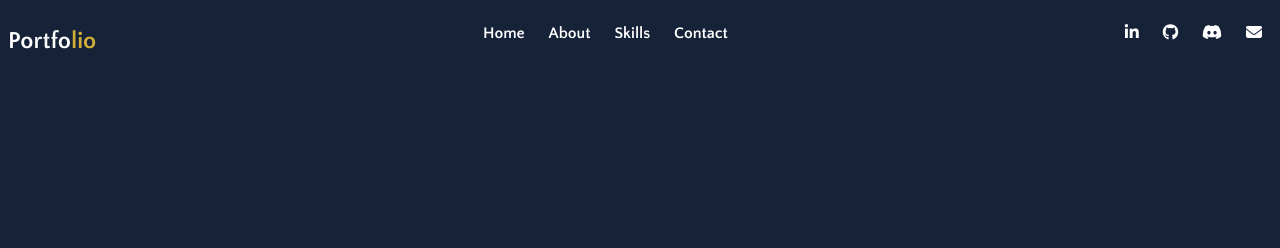
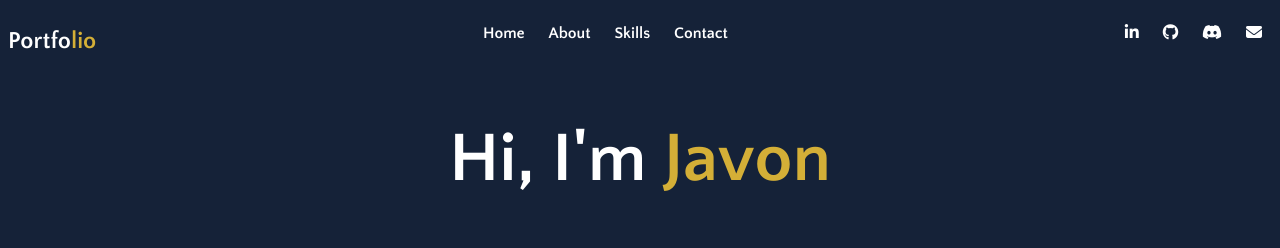
Before and after one commit to soarer2300/Portfolio, a plain HTML site: page index.html in a window 1280 px wide. Drawn offline with Linux system fonts and the light colour scheme.

Commit message:
Add intro heading

```diff
--- a/index.html
+++ b/index.html
@@ -10,7 +10,7 @@
     <title>Portfolio Website::Home</title>
 </head>
 <body>
-    <!--Nav-->
+    <!--Start of Nav-->
     <nav>
         <h2 class="siteLogo">Portfo<span>lio</span></h2>
         <div id="links">
@@ -30,6 +30,11 @@
             </ul>
         </div>
     </nav>
+    <!--End of Nav-->
+    <!--Start of Heading-->
+    <div class="nameIntro">
+        <h1 id="name">Hi, I'm <span>Javon</span></h1>
+    </div>
 </body>
 <!--Scripts-->
 <script src="/scripts/index.js"></script>
--- a/styles/styles.css
+++ b/styles/styles.css
@@ -26,3 +26,13 @@ nav #links ul li :hover, nav #socials ul li :hover{
     color: #d4af37;
     transition: 0.2s;
 }
+
+.nameIntro {
+    display: flex;
+    align-items: center;
+    justify-content: center;
+}
+
+#name {
+    font-size: 70px;
+}
```
